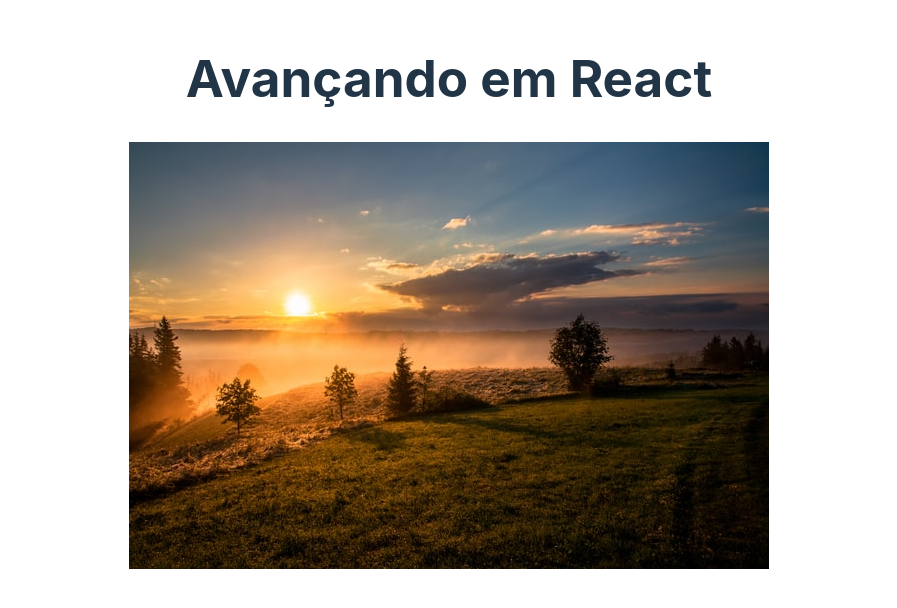
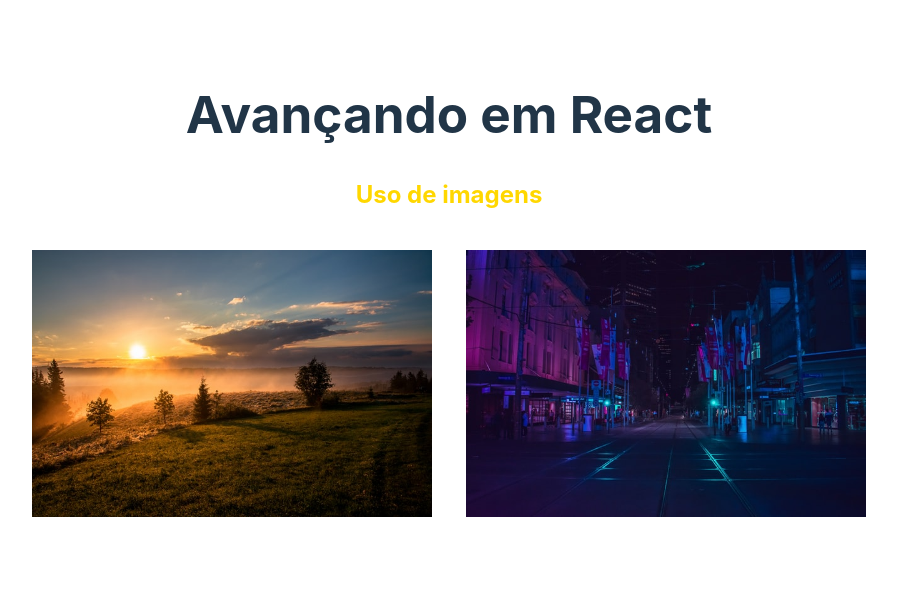
Before and after one commit to lucianobrsts/cursoreactudemy, a React (Vite) app in the folder 3_AVANCANDO_NO_REACT/avancando/: page / in a window 1280 px wide. Shown: the part 104-712 px from the top of the page, without its empty margins (191-1088 px from the left). Built offline with nearby package versions, Linux system fonts and the light colour scheme.

Commit message:
Imagens em src

```diff
--- a/3_AVANCANDO_NO_REACT/avancando/src/App.css
+++ b/3_AVANCANDO_NO_REACT/avancando/src/App.css
@@ -37,10 +37,16 @@
   padding: 2em;
 }
 
+h2 {
+  color: gold;
+}
+
 .read-the-docs {
   color: #888;
 }
 
 img {
   border: solid 1px #fff;
+  width: 400px;
+  margin: 1em;
 }
--- a/3_AVANCANDO_NO_REACT/avancando/src/App.jsx
+++ b/3_AVANCANDO_NO_REACT/avancando/src/App.jsx
@@ -1,7 +1,7 @@
 import { useState } from "react";
-import reactLogo from "./assets/react.svg";
-import viteLogo from "/vite.svg";
 import "./App.css";
+
+import City from './assets/city.jpg'
 
 function App() {
   const [count, setCount] = useState(0);
@@ -9,9 +9,13 @@ function App() {
   return (
     <div>
       <h1>Avançando em React</h1>
+      <h2>Uso de imagens</h2>
 
       {/* Imagem em public */}
       <img src="/img1.jpg" alt="Paisagem" />
+
+      {/* Imagem em asset*/}
+      <img src={City} alt="City" />
     </div>
   );
 }
```
